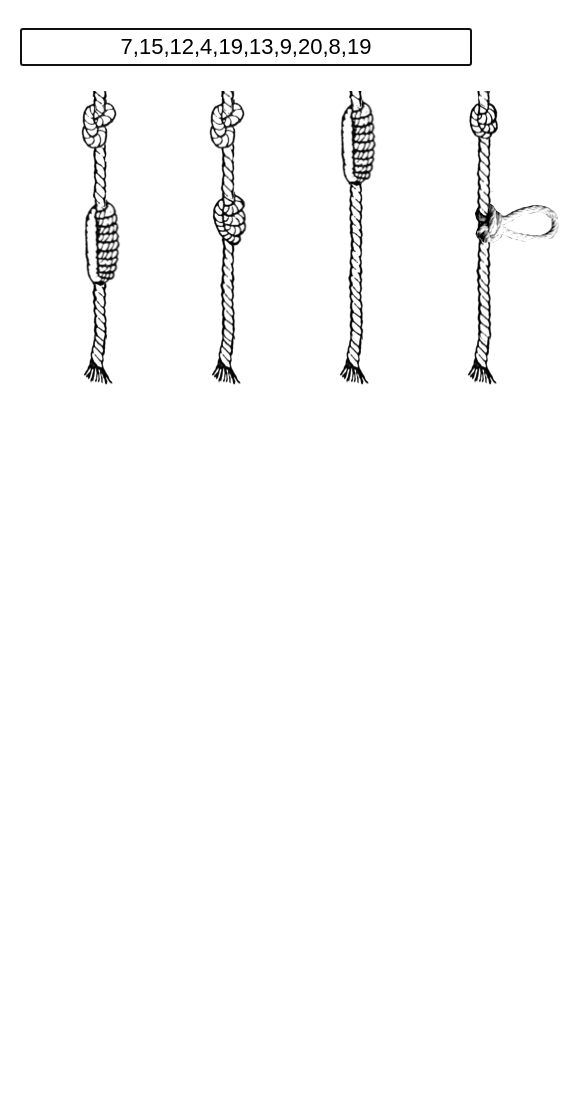
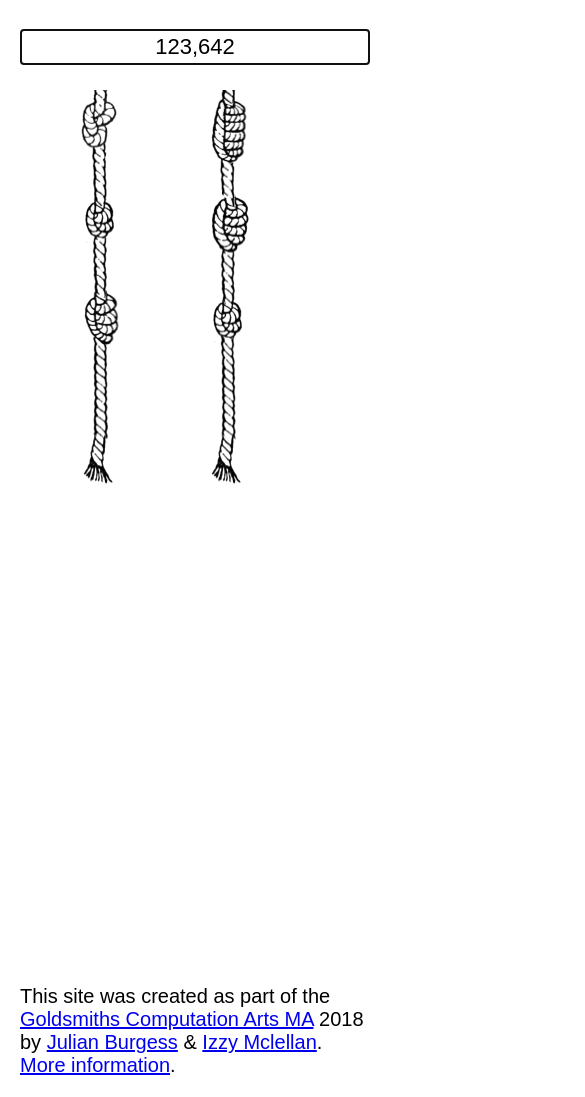
Before and after one commit to aubergene/neoquip, a plain HTML site: page index.html in a window 390 px wide. Shown: the part 254-1351 px from the top of the page, 585 px wide, since content can reach past the window. Before the commit the page ends 1040 px from the top, so only its background shows below. Drawn offline with Linux system fonts and the light colour scheme.

Commit message:
Readme, footer and mobile tweaks

```diff
--- a/index.html
+++ b/index.html
@@ -10,10 +10,15 @@
             margin: 20px;
         }
 
-        html {
+        main {
             font-size: 30px;
             font-family: sans-serif;
             text-align: center;
+        }
+
+        footer {
+            font-size: 20px;
+            font-family: sans-serif;
         }
 
         .neoquip {
@@ -106,6 +111,9 @@
             font-size: 22px;
             padding: 4px;
             width: 20em;
+            max-width: 100%;
+            box-sizing: border-box;
+            border: 1px solid #333;
             text-align: center;
         }
 
@@ -117,6 +125,7 @@
 
 <body>
 
+<main>
 <h1>neoquip</h1>
 
 <p>An experimental rope encoding of numbers based on Quipu (Khipu)</p>
@@ -124,6 +133,15 @@
 <input id="input" type="text" autofocus="autofocus" placeholder="Enter numbers, separated by commas" />
 
 <div class="neoquip"></div>
+</main>
+
+<footer>
+    <p>This site was created as part of the
+        <a href="https://www.gold.ac.uk/pg/ma-computational-arts/">Goldsmiths Computation Arts MA</a> 2018 by
+        <a href="https://aubergene.com">Julian Burgess</a> &amp;
+        <a href="https://izzymclellan.com/">Izzy Mclellan</a>.
+        <a href="https://github.com/aubergene/neoquip">More information</a>.</p>
+</footer>
 
 <script src="d3.js"></script>
 
@@ -139,7 +157,11 @@
     if (location.hash) {
         render(location.hash)
     } else {
-        render('7,15,12,4,19,13,9,20,8,19')
+        if (window.innerWidth < 600) {
+            render('123, 642')
+        } else {
+            render('7,15,12,4,19,13,9,20,8,19')
+        }
     }
 
 
```
Also changed, not shown: 1 other file.
